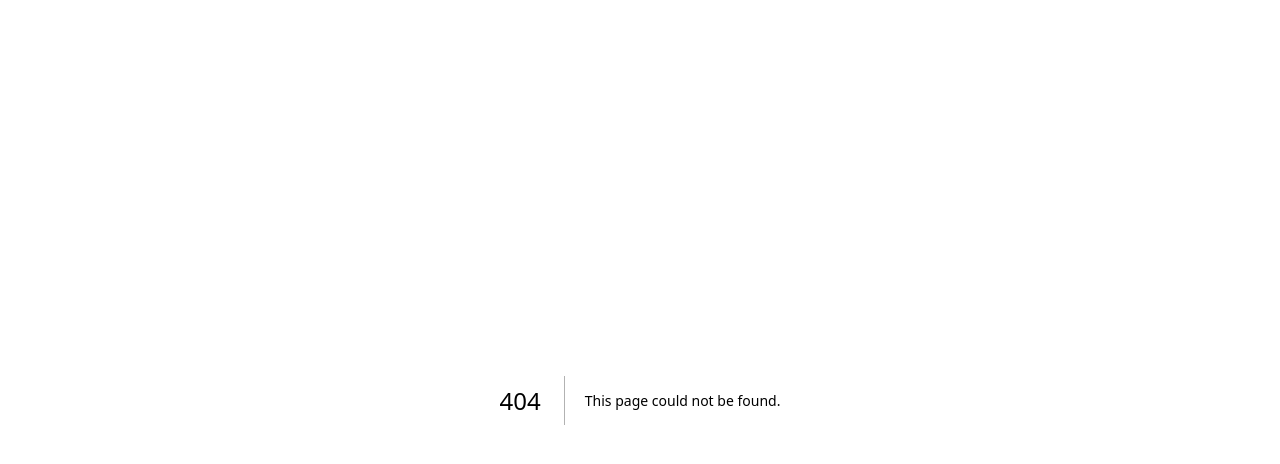
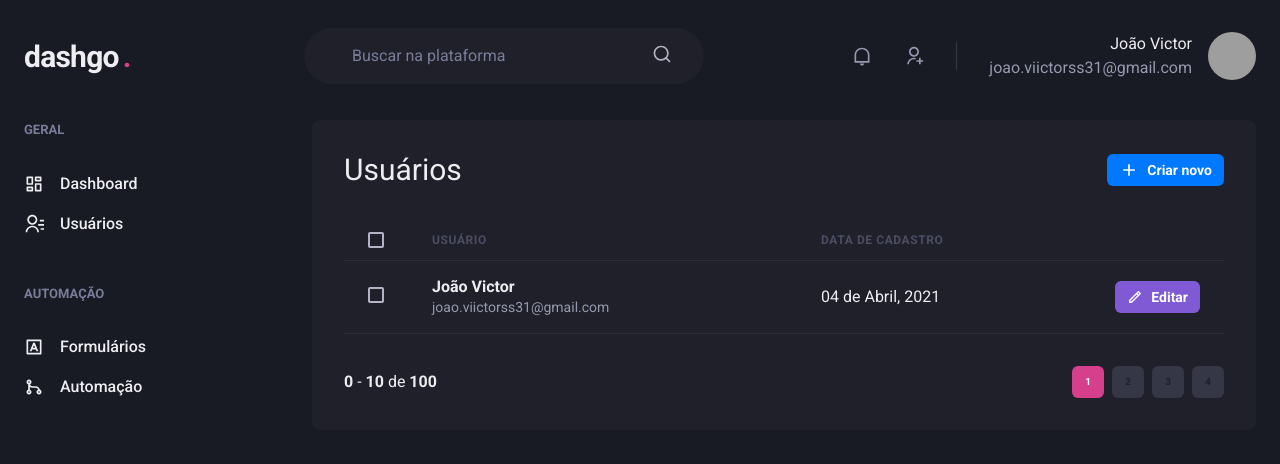
Before and after one commit to joaoviictorss/dashgo, a Next.js app: page /users in a window 1280 px wide. Before the commit this address had no page. Shown: the top 464 px of the page. Built offline with nearby package versions, Linux system fonts and the light colour scheme; grey boxes are pictures that could not be loaded.

Commit message:
feat: static user page created

```diff
--- /dev/null
+++ b/src/components/Pagination.tsx
@@ -0,0 +1,59 @@
+import { Box, Button, HStack } from "@chakra-ui/react";
+
+export function Pagination() {
+  return (
+    <HStack mt="8" justify="space-between" align="center" spacing="6">
+      <Box>
+        <strong>0</strong> - <strong>10</strong> de <strong>100</strong>
+      </Box>
+      <HStack spacing="2">
+        <Button
+          size="sm"
+          fontSize="x-small"
+          width="4"
+          colorScheme="pink"
+          disabled
+          _disabled={{
+            bgColor: "pink.500",
+            cursor: "default",
+          }}
+        >
+          1
+        </Button>
+        <Button
+          size="sm"
+          fontSize="x-small"
+          width="4"
+          bgColor="gray.700"
+          _hover={{
+            bgColor: "gray.500",
+          }}
+        >
+          2
+        </Button>
+        <Button
+          size="sm"
+          fontSize="x-small"
+          width="4"
+          bgColor="gray.700"
+          _hover={{
+            bgColor: "gray.500",
+          }}
+        >
+          3
+        </Button>
+        <Button
+          size="sm"
+          fontSize="x-small"
+          width="4"
+          bgColor="gray.700"
+          _hover={{
+            bgColor: "gray.500",
+          }}
+        >
+          4
+        </Button>
+      </HStack>
+    </HStack>
+  );
+}
--- /dev/null
+++ b/src/pages/users/index.tsx
@@ -0,0 +1,91 @@
+import { Header } from "@/src/components/Header";
+import { Pagination } from "@/src/components/Pagination";
+import { Sidebar } from "@/src/components/Sidebar";
+import {
+  Box,
+  Button,
+  Checkbox,
+  Flex,
+  Heading,
+  Icon,
+  Table,
+  Tbody,
+  Td,
+  Text,
+  Th,
+  Thead,
+  Tr,
+} from "@chakra-ui/react";
+import { RiAddLine, RiPencilLine } from "react-icons/ri";
+
+export default function UserList() {
+  return (
+    <Box>
+      <Header />
+
+      <Flex w="100%" my="6" maxWidth={1480} mx="auto" px="6">
+        <Sidebar />
+
+        <Box flex="1" borderRadius={8} bg="gray.800" p="8">
+          <Flex mb="8" justifyContent="space-between" align="center">
+            <Heading size="lg" fontWeight="normal">
+              Usuários
+            </Heading>
+
+            <Button
+              as="a"
+              size="sm"
+              fontSize="sm"
+              colorScheme="messenger"
+              leftIcon={<Icon as={RiAddLine} fontSize="20" />}
+            >
+              Criar novo
+            </Button>
+          </Flex>
+
+          <Table colorScheme="whiteAlpha">
+            <Thead>
+              <Tr>
+                <Th px="6" color="gray.300" width="8">
+                  <Checkbox colorScheme="pink" />
+                </Th>
+                <Th>Usuário</Th>
+                <Th>Data de cadastro</Th>
+                <Th width="8"></Th>
+              </Tr>
+            </Thead>
+            <Tbody>
+              <Tr>
+                <Td px="6">
+                  <Checkbox colorScheme="pink" />
+                </Td>
+                <Td>
+                  <Box>
+                    <Text fontWeight="bold">João Victor</Text>
+                    <Text fontSize="sm" color="gray.300">
+                      joao.viictorss31@gmail.com
+                    </Text>
+                  </Box>
+                </Td>
+                <Td>04 de Abril, 2021</Td>
+                <Td>
+                  <Button
+                    as="a"
+                    size="sm"
+                    fontSize="sm"
+                    colorScheme="purple"
+                    leftIcon={<Icon as={RiPencilLine} fontSize="16" />}
+                  >
+                    Editar
+                  </Button>
+                </Td>
+              </Tr>
+            </Tbody>
+          </Table>
+
+          <Pagination />
+        </Box>
+      </Flex>
+    </Box>
+  );
+}
```
